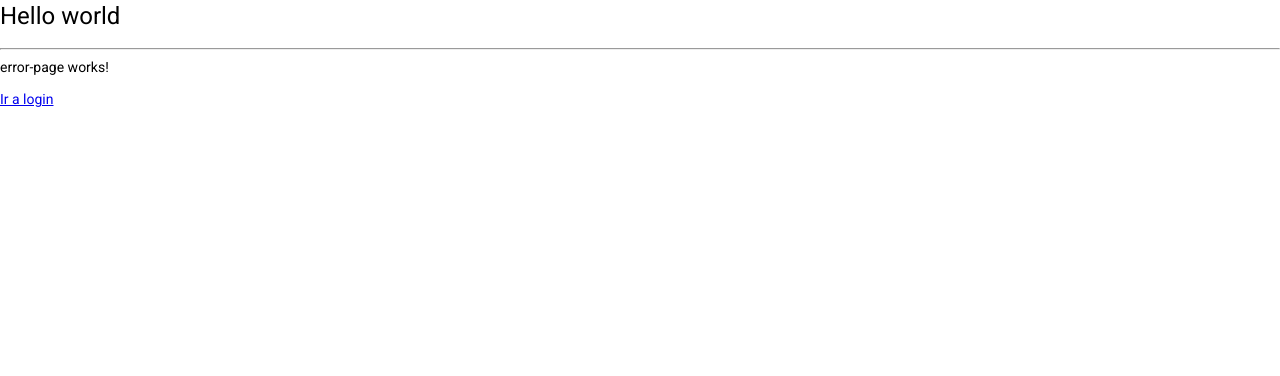
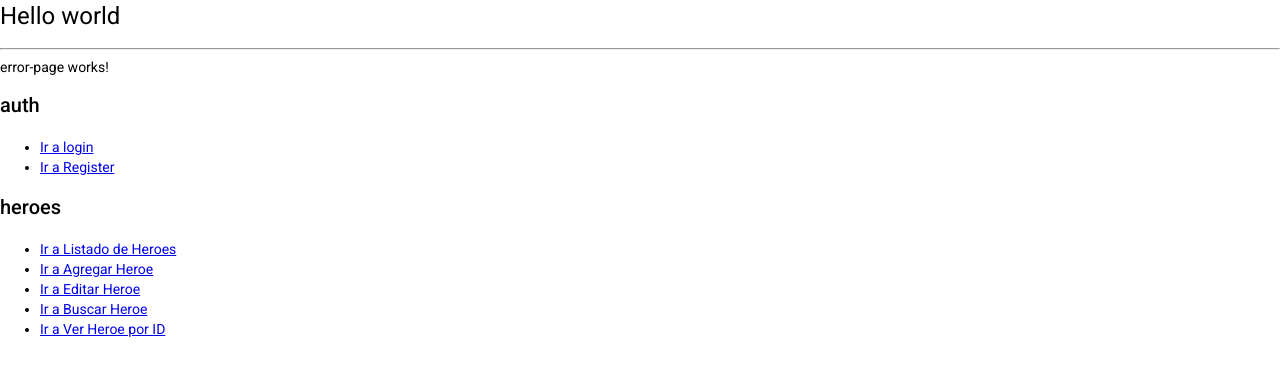
Before and after one commit to tonatiujsanchez/Heroes-App, an Angular app: page /404 in a window 1280 px wide. Shown: the top 376 px of the page. Built offline with nearby package versions, Linux system fonts and the light colour scheme.

Commit message:
Rutas, Rutas Hijas y Lazyload

```diff
--- a/src/app/heroes/pages/home/home.component.html
+++ b/src/app/heroes/pages/home/home.component.html
@@ -1 +1,2 @@
-<p>home works!</p>
+<h1>Heroes App</h1>
+<router-outlet></router-outlet>
--- a/src/app/shared/error-page/error-page.component.html
+++ b/src/app/shared/error-page/error-page.component.html
@@ -1,3 +1,17 @@
 <p>error-page works!</p>
 
-<a routerLink="/auth">Ir a login</a>
+
+<h2>auth</h2>
+<ul>
+    <li> <a routerLink="/auth">Ir a login</a></li>
+    <li> <a routerLink="/auth/register">Ir a Register</a></li>
+</ul>
+
+<h2>heroes</h2>
+<ul>
+    <li> <a routerLink="/heroes">Ir a Listado de Heroes</a></li>
+    <li> <a routerLink="/heroes/agregar">Ir a Agregar Heroe</a></li>
+    <li> <a routerLink="/heroes/editar/idheros123">Ir a Editar Heroe</a></li>
+    <li> <a routerLink="/heroes/buscar">Ir a Buscar Heroe</a></li>
+    <li> <a routerLink="/heroes/idHeroe">Ir a Ver Heroe por ID</a></li>
+</ul>
```
Also changed, not shown: src/app/heroes/heroes-routing.module.ts (+7 -0 lines).
